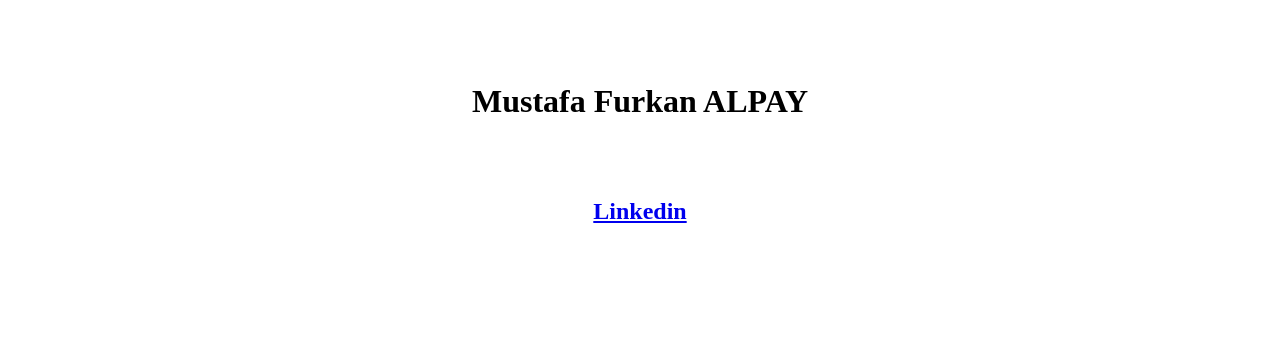
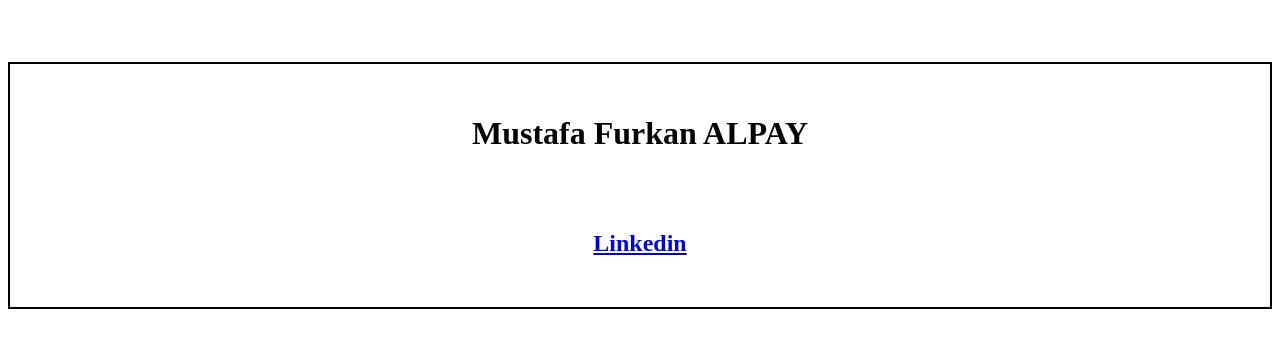
Before and after one commit to furkanalpay/web_site, a plain HTML site: page index.html in a window 1280 px wide. Drawn offline with Linux system fonts and the light colour scheme.

Commit message:
Update index.html (11)

```diff
--- a/index.html
+++ b/index.html
@@ -8,6 +8,7 @@
 
 <body>
     <br><br><br>
+    <div style="border: 2px solid black; padding: 30px; width: auto; margin: auto;">
     <h1 style="text-align: center;">
         Mustafa Furkan ALPAY
     </h1>
@@ -15,6 +16,7 @@
     <h2 style="text-align: center;">
         <a href="https://www.linkedin.com/in/mustafafurkanalpay">Linkedin</a>
     </h2>
+    </div>
 </body>
 
 </html>
```
